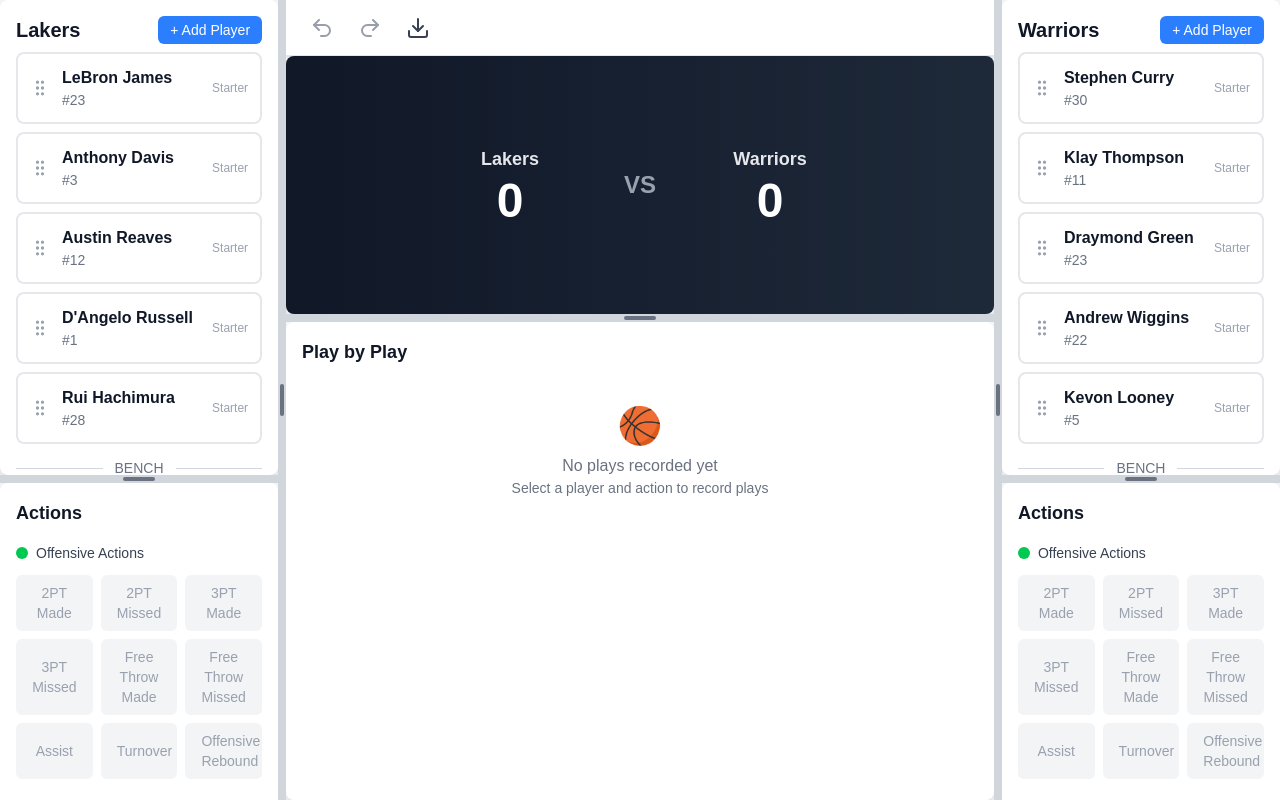
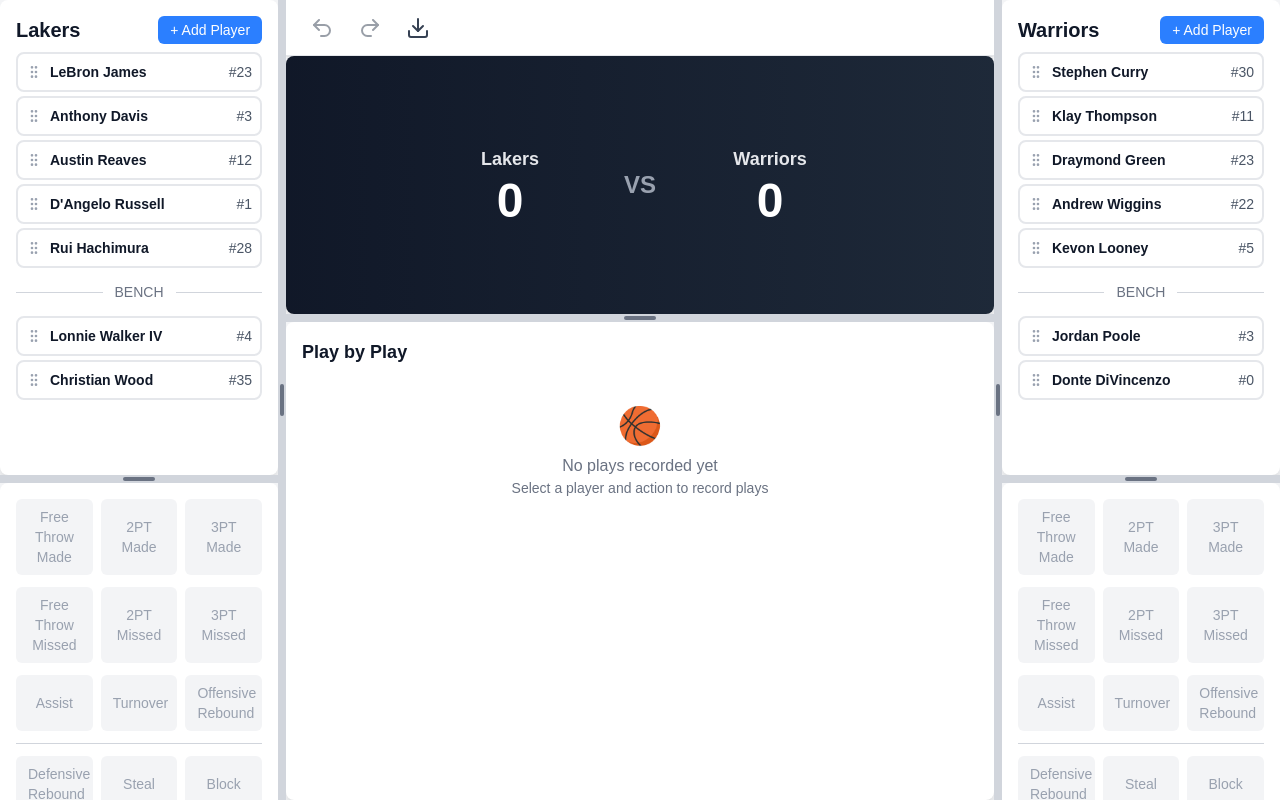
Before and after one commit to jonnyjackson26/bball-playboard, a Next.js app: page / in a window 1280 px wide. Built offline with nearby package versions, Linux system fonts and the light colour scheme.

Commit message:
more compact

```diff
--- a/src/components/ActionBox.tsx
+++ b/src/components/ActionBox.tsx
@@ -11,12 +11,13 @@
 export default function ActionBox({ selectedPlayer, onActionClick }: ActionBoxProps) {
   const isDisabled = !selectedPlayer
 
-  const ActionButton = ({ action }: { action: Action }) => (
+  const ActionButton = ({ action, tooltip }: { action: Action, tooltip: string }) => (
     <button
       onClick={() => onActionClick(action)}
       disabled={isDisabled}
+      title={tooltip}
       className={`
-        px-4 py-2 rounded-md font-medium text-sm transition-all duration-200
+        px-3 py-2 rounded-md font-medium text-sm transition-all duration-200
         ${isDisabled
           ? 'bg-gray-100 text-gray-400 cursor-not-allowed'
           : action.category === 'offensive'
@@ -29,34 +30,52 @@
     </button>
   )
 
+  // Define the new action layout with tooltips
+  const actionLayout = [
+    [
+      { action: offensiveActions.find(a => a.type === 'FREE_THROW_MADE')!, tooltip: 'Free Throw Made' },
+      { action: offensiveActions.find(a => a.type === '2PT_MADE')!, tooltip: '2-Pointer Made' },
+      { action: offensiveActions.find(a => a.type === '3PT_MADE')!, tooltip: '3-Pointer Made' }
+    ],
+    [
+      { action: offensiveActions.find(a => a.type === 'FREE_THROW_MISSED')!, tooltip: 'Free Throw Missed' },
+      { action: offensiveActions.find(a => a.type === '2PT_MISSED')!, tooltip: '2-Pointer Missed' },
+      { action: offensiveActions.find(a => a.type === '3PT_MISSED')!, tooltip: '3-Pointer Missed' }
+    ],
+    [
+      { action: offensiveActions.find(a => a.type === 'ASSIST')!, tooltip: 'Assist' },
+      { action: offensiveActions.find(a => a.type === 'TURNOVER')!, tooltip: 'Turnover' },
+      { action: offensiveActions.find(a => a.type === 'OFFENSIVE_REBOUND')!, tooltip: 'Offensive Rebound' }
+    ],
+    [
+      { action: defensiveActions.find(a => a.type === 'DEFENSIVE_REBOUND')!, tooltip: 'Defensive Rebound' },
+      { action: defensiveActions.find(a => a.type === 'STEAL')!, tooltip: 'Steal' },
+      { action: defensiveActions.find(a => a.type === 'BLOCK')!, tooltip: 'Block' }
+    ],
+    [
+      { action: defensiveActions.find(a => a.type === 'FOUL')!, tooltip: 'Foul' },
+      { action: { type: 'TECHNICAL_FOUL', label: 'Tech', category: 'defensive' }, tooltip: 'Technical Foul' },
+      { action: { type: 'FLAGRANT_FOUL', label: 'Flagrant', category: 'defensive' }, tooltip: 'Flagrant Foul' }
+    ]
+  ]
+
   return (
     <div className="bg-white rounded-lg shadow-lg p-4">
-      <h3 className="text-lg font-semibold text-gray-900 mb-4">Actions</h3>
-
-      {/* Offensive Actions */}
-      <div className="mb-6">
-        <h4 className="text-sm font-medium text-gray-700 mb-3 flex items-center">
-          <div className="w-3 h-3 bg-green-500 rounded-full mr-2"></div>
-          Offensive Actions
-        </h4>
-        <div className="grid grid-cols-3 gap-2">
-          {offensiveActions.map((action) => (
-            <ActionButton key={action.type} action={action} />
-          ))}
-        </div>
-      </div>
-
-      {/* Defensive Actions */}
-      <div>
-        <h4 className="text-sm font-medium text-gray-700 mb-3 flex items-center">
-          <div className="w-3 h-3 bg-red-500 rounded-full mr-2"></div>
-          Defensive Actions
-        </h4>
-        <div className="grid grid-cols-3 gap-2">
-          {defensiveActions.map((action) => (
-            <ActionButton key={action.type} action={action} />
-          ))}
-        </div>
+      <div className="space-y-3">
+        {actionLayout.map((row, rowIndex) => (
+          <div key={rowIndex}>
+            {rowIndex === 3 && (
+              <div className="flex items-center my-3">
+                <div className="flex-1 border-t border-gray-300"></div>
+              </div>
+            )}
+            <div className="grid grid-cols-3 gap-2">
+              {row.map(({ action, tooltip }) => (
+                <ActionButton key={action.type} action={action} tooltip={tooltip} />
+              ))}
+            </div>
+          </div>
+        ))}
       </div>
 
       {isDisabled && (
--- a/src/components/PlayerCard.tsx
+++ b/src/components/PlayerCard.tsx
@@ -30,7 +30,7 @@
       ref={setNodeRef}
       style={style}
       className={`
-        p-3 mb-2 rounded-lg border-2 flex items-center cursor-pointer select-none
+        p-2 mb-1 rounded-lg border-2 flex items-center cursor-pointer select-none
         ${isSelected
           ? 'border-blue-500 bg-blue-50'
           : 'border-gray-200 bg-white hover:border-gray-300'
@@ -46,21 +46,18 @@
         {...attributes}
         {...listeners}
         onClick={e => e.stopPropagation()}
-        className="mr-3 flex items-center cursor-grab active:cursor-grabbing"
+        className="mr-2 flex items-center cursor-grab active:cursor-grabbing"
         tabIndex={-1}
         aria-label="Drag to reorder"
       >
-        <GripVertical className="w-5 h-5 text-gray-400" />
+        <GripVertical className="w-4 h-4 text-gray-400" />
       </span>
       <div className="flex-1 flex items-center justify-between">
         <div>
-          <div className="font-semibold text-gray-900">{player.name}</div>
-          {player.jerseyNumber && (
-            <div className="text-sm text-gray-500">#{player.jerseyNumber}</div>
-          )}
+          <div className="font-semibold text-gray-900 text-sm">{player.name}</div>
         </div>
-        <div className="text-xs text-gray-400">
-          {player.position < 5 ? 'Starter' : 'Bench'}
+        <div className="text-sm font-medium text-gray-600">
+          #{player.jerseyNumber}
         </div>
       </div>
     </div>
--- a/src/types/index.ts
+++ b/src/types/index.ts
@@ -32,6 +32,8 @@
   | 'FREE_THROW_MADE' | 'FREE_THROW_MISSED' | 'ASSIST' | 'TURNOVER' | 'OFFENSIVE_REBOUND'
   // Defensive Actions
   | 'DEFENSIVE_REBOUND' | 'STEAL' | 'BLOCK' | 'FOUL'
+  // Additional Foul Types
+  | 'TECHNICAL_FOUL' | 'FLAGRANT_FOUL'
 
 export interface Action {
   type: ActionType
```
